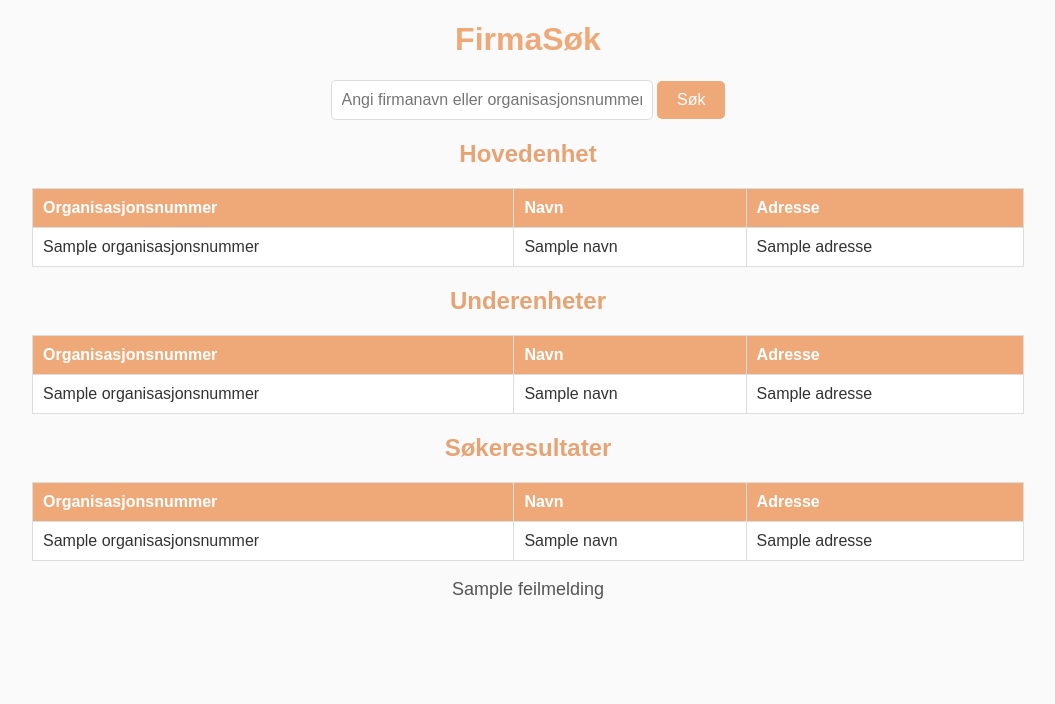
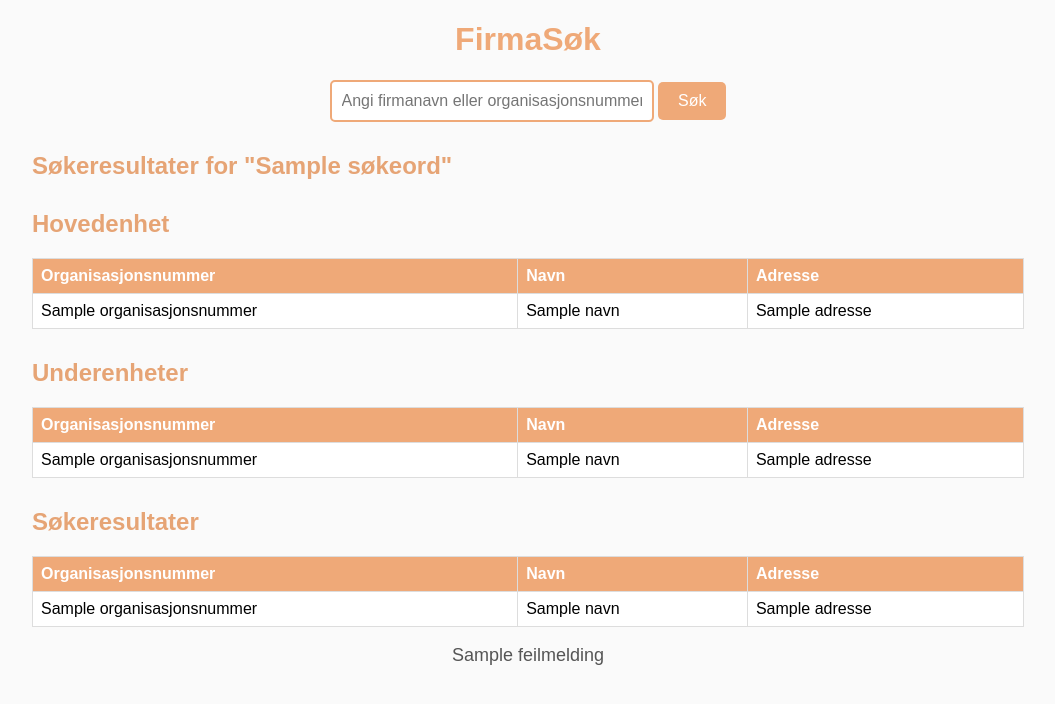
Before and after one commit to Orjanhell/Brreg_sok, a Flask app: template templates/index.html in a window 1280 px wide. Shown: the top 704 px of the page, without its empty margins (112-1167 px from the left). Run offline with Flask 3, Linux system fonts and the light colour scheme; the template is opened without the code that fills it: most values are stand-ins (such as "Sample title", 1, 10 or a date in 2020).

Commit message:
La til at søkebeskrivelsen inkluderer hva du søkte på.

```diff
--- a/app.py
+++ b/app.py
@@ -125,22 +125,23 @@ def søk():
         enhet = hent_enhet(søkeord)
         if enhet:
             underenheter = hent_underenheter(søkeord)
-            return render_template("index.html", enhet=enhet, underenheter=underenheter)
+            return render_template("index.html", enhet=enhet, underenheter=underenheter, søkeord=søkeord)
         else:
             underenhet, hovedenhet = hent_underenhet(søkeord)
             if underenhet:
-                return render_template("index.html", enhet=hovedenhet, underenheter=[underenhet])
+                return render_template("index.html", enhet=hovedenhet, underenheter=[underenhet], søkeord=søkeord)
             else:
-                return render_template("index.html", feilmelding="Ingen treff funnet for organisasjonsnummeret.")
+                return render_template("index.html", feilmelding="Ingen treff funnet for organisasjonsnummeret.", søkeord=søkeord)
     else:  # Hvis søket er et navn
         enheter = søk_enheter(søkeord)
         underenheter = søk_underenheter(søkeord)
         alle_resultater = enheter + underenheter
 
         if alle_resultater:
-            return render_template("index.html", resultater=alle_resultater)
+            return render_template("index.html", resultater=alle_resultater, søkeord=søkeord)
         else:
-            return render_template("index.html", feilmelding="Ingen treff funnet for navnet.")
+            return render_template("index.html", feilmelding="Ingen treff funnet for navnet.", søkeord=søkeord)
+
 
 if __name__ == "__main__":
     app.run(debug=True)
--- a/templates/index.html
+++ b/templates/index.html
@@ -9,15 +9,14 @@
             font-family: Arial, sans-serif;
             margin: 20px;
             background-color: #fafafa;
-            color: #333;
         }
         h1 {
             text-align: center;
             color: #efa978;
         }
         h2 {
-            text-align: center;
             color: #e6a475;
+            margin-top: 30px;
         }
         form {
             text-align: center;
@@ -27,7 +26,7 @@
             padding: 10px;
             font-size: 16px;
             width: 300px;
-            border: 1px solid #ddd;
+            border: 2px solid #efa978;
             border-radius: 5px;
         }
         button {
@@ -54,7 +53,7 @@
         }
         th, td {
             border: 1px solid #ddd;
-            padding: 10px;
+            padding: 8px;
             text-align: left;
         }
         th {
@@ -75,6 +74,10 @@
         <button type="submit">Søk</button>
     </form>
     <div class="results">
+        {% if søkeord %}
+            <h2>Søkeresultater for "{{ søkeord }}"</h2>
+        {% endif %}
+
         {% if enhet %}
             <h2>Hovedenhet</h2>
             <table>
```
